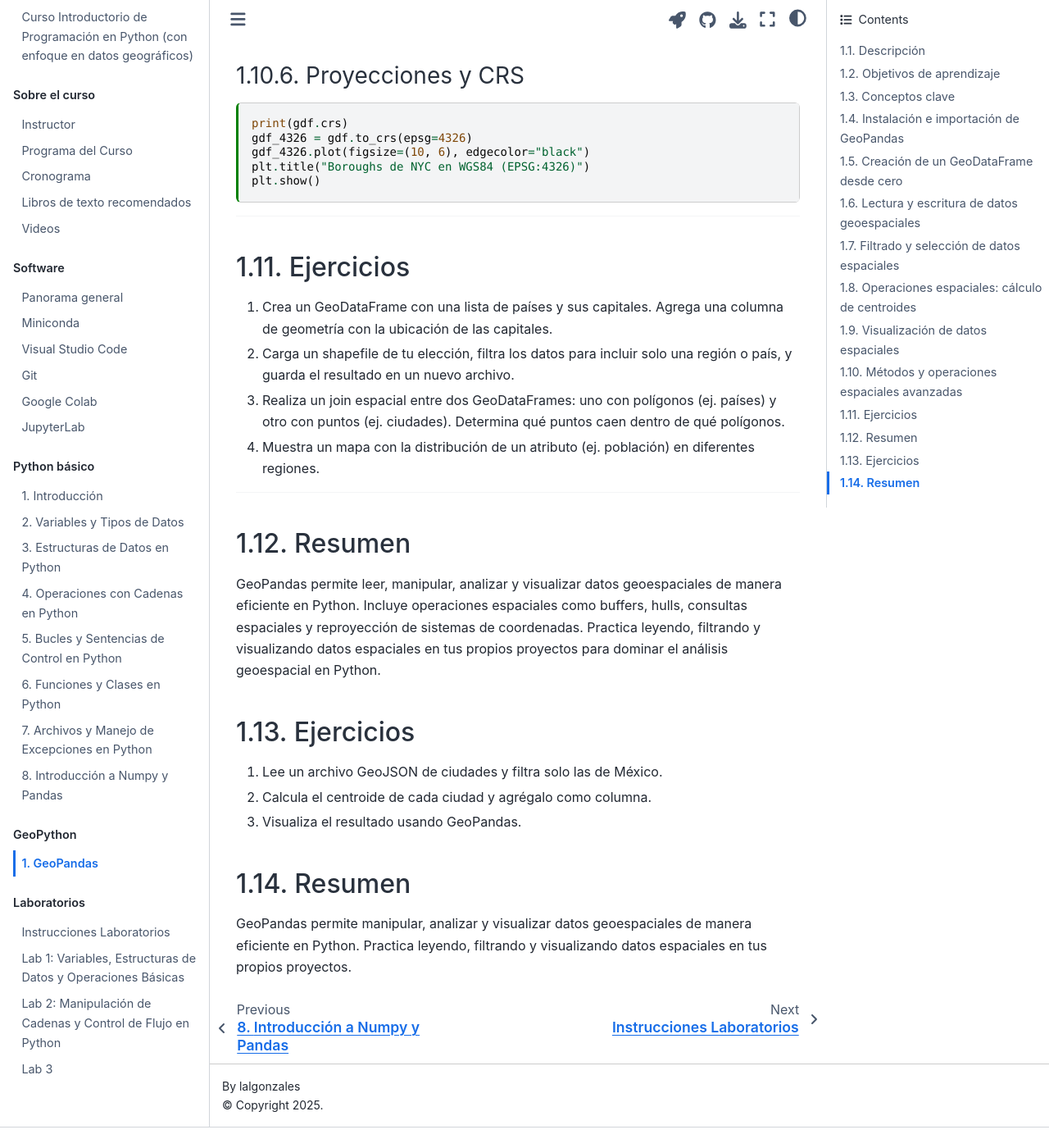
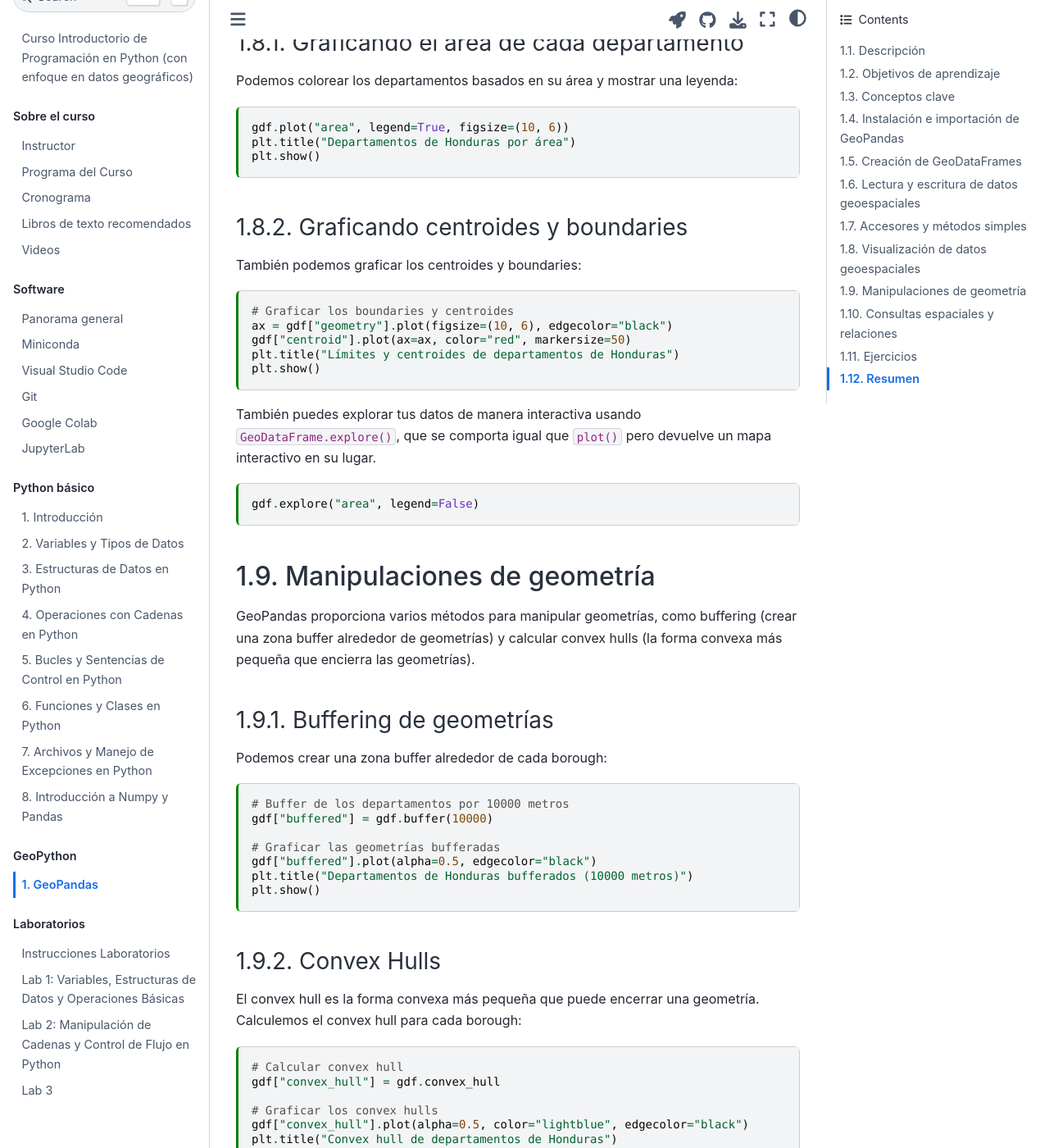
Before and after one commit to lalgonzales/geo-intro-py, a Jupyter Book: the page built from contenido/geoespacial/09_geopandas.md, in a window 1280 px wide and 1400 px high, scrolled down 4327 px. Shown: the whole window at 82% size. Built offline with Jupyter Book 1.0.4 settings and Sphinx 7.4.7 and the Sphinx Book theme 1.1.4, drawn with Linux system fonts in a browser that asks for light colours; before the commit the page ends 5702 px from its top, so only the background shows below that; some of the changed text lies outside the part shown.

Commit message:
docs(geoespacial): enhance geopandas lesson with examples and explanations (#36)
- update the introduction to include main geopandas structures
- add a section on creating geodataframes from scratch
- enhance the reading and writing data section with examples
- include simple accessors and methods for geometry manipulation
- add a section on visualizing geospatial data with map examples
- add geometry manipulation examples
- enhance the section on spatial queries and relationships
- include a section on projections and coordinate reference systems (crs)
- update the exercises and summary sections
- add folium and mapclassify to pyproject.toml
- update uv.lock

````diff
--- a/contenido/geoespacial/09_geopandas.md
+++ b/contenido/geoespacial/09_geopandas.md
@@ -33,21 +33,21 @@ kernelspec:
 
 ## Conceptos clave
 
-Las estructuras principales de GeoPandas son `GeoDataFrame` y `GeoSeries`. Un `GeoDataFrame` es como un DataFrame de Pandas pero con una columna de geometría, lo que permite operaciones espaciales sobre los datos. Un `GeoDataFrame` puede tener varias columnas de geometría, pero solo una es la activa para operaciones espaciales (accesible con `.geometry`).
+Las estructuras principales de GeoPandas son `GeoDataFrame` y `GeoSeries`. Un `GeoDataFrame` extiende la funcionalidad de un DataFrame de Pandas agregando una columna de geometría, lo que permite operaciones espaciales sobre formas geométricas. El `GeoSeries` maneja datos geométricos (puntos, polígonos, etc.).
 
----
+Un `GeoDataFrame` puede tener múltiples columnas de geometría, pero solo una es considerada la geometría activa en cualquier momento. Todas las operaciones espaciales se aplican a esta geometría activa, accesible vía el atributo `.geometry`.
 
-gdf = gpd.read_file(url)
+GeoPandas combina las funcionalidades de Pandas y Shapely, permitiendo operaciones geoespaciales como uniones espaciales, buffers, intersecciones y proyecciones con facilidad.
 
 ## Instalación e importación de GeoPandas
 
-Antes de comenzar, asegúrate de tener instalado GeoPandas:
+Antes de comenzar, asegúrate de tener instalado GeoPandas. Puedes instalarlo usando:
 
 ```{code-cell} ipython3
 # %pip install geopandas
 ```
 
-Importa las librerías necesarias:
+Una vez instalado, importa GeoPandas y otras librerías necesarias:
 
 ```{code-cell} ipython3
 import pandas as pd
@@ -55,9 +55,12 @@ import geopandas as gpd
 import matplotlib.pyplot as plt
 ```
 
-## Creación de un GeoDataFrame desde cero
+## Creación de GeoDataFrames
+
+Un GeoDataFrame es una estructura tabular que contiene una columna `geometry`, que almacena las formas geométricas. Puedes crear un GeoDataFrame a partir de una lista de geometrías o desde un DataFrame de Pandas.
 
 ```{code-cell} ipython3
+# Creando un GeoDataFrame desde cero
 data = {
     "Ciudad": ["CDMX", "NYC", "Londres", "París"],
     "Latitud": [19.4, 40.7128, 51.5074, 48.8566],
@@ -65,7 +68,7 @@ data = {
 }
 df = pd.DataFrame(data)
 gdf = gpd.GeoDataFrame(df, geometry=gpd.points_from_xy(df.Longitud, df.Latitud))
-print(gdf)
+gdf
 ```
 
 ## Lectura y escritura de datos geoespaciales
@@ -74,137 +77,226 @@ GeoPandas permite leer y escribir múltiples formatos como Shapefile, GeoJSON y
 
 ### Lectura de un archivo GeoJSON
 
+Cargaremos el dataset de boroughs de Nueva York desde un archivo GeoJSON alojado en línea.
+
 ```{code-cell} ipython3
-url = "https://github.com/opengeos/datasets/releases/download/vector/nybb.geojson"
+url = "https://github.com/lalgonzales/datasets/blob/main/vector/departamentos_hn.geojson?raw=true"
 gdf = gpd.read_file(url)
-print(gdf.head())
+gdf.head()
 ```
+
+Este `GeoDataFrame` contiene varias columnas, incluyendo `depto`, que representa los nombres de los departamentos, y `geometry`, que almacena los polígonos para cada departamento.
 
 ### Escritura de un archivo GeoJSON
 
+GeoPandas también soporta guardar datos geoespaciales en disco. Por ejemplo, podemos guardar el GeoDataFrame como un nuevo archivo GeoJSON:
+
 ```{code-cell} ipython3
-output_file = "nyc_boroughs.geojson"
+output_file = "deptos_hn.geojson"
 gdf.to_file(output_file, driver="GeoJSON")
 print(f"GeoDataFrame guardado en {output_file}")
 ```
 
-### Escritura de otros formatos
+De manera similar, puedes escribir GeoDataFrames a otros formatos, como Shapefiles, GeoPackage y más.
 
 ```{code-cell} ipython3
-output_file = "nyc_boroughs.shp"
-gdf.to_file(output_file)
-output_file = "nyc_boroughs.gpkg"
+output_file = "deptos_hn.shp"
+gdf.to_file(output_file, driver="ESRI Shapefile")
+```
+
+```{code-cell} ipython3
+output_file = "deptos_hn.gpkg"
 gdf.to_file(output_file, driver="GPKG")
 ```
 
 ---
 
-## Filtrado y selección de datos espaciales
+## Accesores y métodos simples
+
+Ahora que tenemos los datos, exploremos algunos métodos simples de GeoPandas para manipular y analizar los datos geométricos.
+
+### Medición de área
+
+Podemos calcular el área de cada departamento. GeoPandas calcula automáticamente el área de cada polígono:
+
 ```{code-cell} ipython3
-mexico = gdf[gdf["country"] == "Mexico"]
-print(mexico)
+# Establecer depto como índice para referencia más fácil
+gdf = gdf.set_index("depto")
+
+# Calcular el área
+gdf["area"] = gdf.area
+gdf
 ```
 
-## Operaciones espaciales: cálculo de centroides
+### Obtención de boundaries y centroides de polígonos
+
+Para obtener el boundary (líneas) y centroide (punto central) de cada polígono:
+
 ```{code-cell} ipython3
-mexico["centroide"] = mexico.geometry.centroid
-print(mexico[["name", "centroide"]])
+# Obtener el boundary de cada polígono
+gdf["boundary"] = gdf.boundary
+
+# Obtener el centroide de cada polígono
+gdf["centroid"] = gdf.centroid
+
+gdf[["boundary", "centroid"]]
 ```
 
-## Visualización de datos espaciales
+### Medición de distancias
+
+También podemos medir la distancia desde el centroide de cada departamento a un punto de referencia, como el centroide de Francisco Morazán.
+
 ```{code-cell} ipython3
-mexico.plot(column="population", legend=True)
+# Usar el centroide de Francisco Morazán como punto de referencia
+fm_centroid = gdf.loc["Francisco Morazán", "centroid"]
+
+# Calcular la distancia desde cada centroide al centroide de Francisco Morazán
+gdf["distancia_a_fm"] = gdf["centroid"].distance(fm_centroid)
+gdf[["centroid", "distancia_a_fm"]]
+```
+
+### Cálculo de distancia media
+
+Podemos calcular la distancia media entre los centroides de los departamentos y Francisco Morazán:
+
+```{code-cell} ipython3
+distancia_media = gdf["distancia_a_fm"].mean()
+print(f"Distancia media a Francisco Morazán: {distancia_media} unidades")
 ```
 
 ---
 
-## Métodos y operaciones espaciales avanzadas
+## Visualización de datos geoespaciales
 
-### Medición de área, boundaries y centroides
+GeoPandas se integra con Matplotlib para graficar fácilmente datos geoespaciales. Creemos algunos mapas para visualizar los datos.
+
+### Graficando el área de cada departamento
+
+Podemos colorear los departamentos basados en su área y mostrar una leyenda:
+
 ```{code-cell} ipython3
-gdf = gdf.set_index("BoroName")
-gdf["area"] = gdf.area
-gdf["boundary"] = gdf.boundary
-gdf["centroide"] = gdf.centroid
-print(gdf[["area", "boundary", "centroide"]])
-```
-
-### Medición de distancias
-```{code-cell} ipython3
-manhattan_centroid = gdf.loc["Manhattan", "centroide"]
-gdf["distancia_a_manhattan"] = gdf["centroide"].distance(manhattan_centroid)
-print(gdf[["centroide", "distancia_a_manhattan"]])
-```
-
-### Buffer y convex hull
-```{code-cell} ipython3
-# Buffer de 10000 unidades
-gdf["buffered"] = gdf.buffer(10000)
-gdf["convex_hull"] = gdf.convex_hull
-```
-
-### Visualización avanzada
-```{code-cell} ipython3
-# Mapa coloreado por área
 gdf.plot("area", legend=True, figsize=(10, 6))
-plt.title("Boroughs de NYC por área")
-plt.show()
-
-# Centroides y boundaries
-a = gdf.plot(edgecolor="black", facecolor="none")
-gdf["centroide"].plot(ax=a, color="red", marker="o", label="Centroides")
-gdf["boundary"].plot(ax=a, color="blue", label="Boundaries")
-plt.legend()
-plt.show()
-
-# Buffer y convex hull
-gdf["buffered"].plot(alpha=0.5, edgecolor="black")
-plt.title("Buffer de boroughs (10,000 unidades)")
-plt.show()
-gdf["convex_hull"].plot(alpha=0.5, color="lightblue", edgecolor="black")
-plt.title("Convex hull de boroughs")
+plt.title("Departamentos de Honduras por área")
 plt.show()
 ```
 
-### Consultas espaciales
+### Graficando centroides y boundaries
+
+También podemos graficar los centroides y boundaries:
+
 ```{code-cell} ipython3
-# Intersección de buffers con Manhattan
-manhattan_geom = gdf.loc["Manhattan", "geometry"]
-gdf["intersecta_manhattan"] = gdf["buffered"].intersects(manhattan_geom)
-print(gdf[["intersecta_manhattan"]])
-
-# Centroides dentro del polígono
-gdf["centroide_en_borough"] = gdf["centroide"].within(gdf["geometry"])
-print(gdf[["centroide_en_borough"]])
-```
-
-### Proyecciones y CRS
-```{code-cell} ipython3
-print(gdf.crs)
-gdf_4326 = gdf.to_crs(epsg=4326)
-gdf_4326.plot(figsize=(10, 6), edgecolor="black")
-plt.title("Boroughs de NYC en WGS84 (EPSG:4326)")
+# Graficar los boundaries y centroides
+ax = gdf["geometry"].plot(figsize=(10, 6), edgecolor="black")
+gdf["centroid"].plot(ax=ax, color="red", markersize=50)
+plt.title("Límites y centroides de departamentos de Honduras")
 plt.show()
 ```
 
----
+También puedes explorar tus datos de manera interactiva usando `GeoDataFrame.explore()`, que se comporta igual que `plot()` pero devuelve un mapa interactivo en su lugar.
+
+```{code-cell} ipython3
+gdf.explore("area", legend=False)
+```
+
+## Manipulaciones de geometría
+
+GeoPandas proporciona varios métodos para manipular geometrías, como buffering (crear una zona buffer alrededor de geometrías) y calcular convex hulls (la forma convexa más pequeña que encierra las geometrías).
+
+### Buffering de geometrías
+
+Podemos crear una zona buffer alrededor de cada borough:
+
+```{code-cell} ipython3
+# Buffer de los departamentos por 10000 metros
+gdf["buffered"] = gdf.buffer(10000)
+
+# Graficar las geometrías bufferadas
+gdf["buffered"].plot(alpha=0.5, edgecolor="black")
+plt.title("Departamentos de Honduras bufferados (10000 metros)")
+plt.show()
+```
+
+### Convex Hulls
+
+El convex hull es la forma convexa más pequeña que puede encerrar una geometría. Calculemos el convex hull para cada borough:
+
+```{code-cell} ipython3
+# Calcular convex hull
+gdf["convex_hull"] = gdf.convex_hull
+
+# Graficar los convex hulls
+gdf["convex_hull"].plot(alpha=0.5, color="lightblue", edgecolor="black")
+plt.title("Convex hull de departamentos de Honduras")
+plt.show()
+```
+
+## Consultas espaciales y relaciones
+
+También podemos realizar consultas espaciales para examinar relaciones entre geometrías. Por ejemplo, podemos verificar qué boroughs están dentro de cierta distancia de Francisco Morazán.
+
+### Verificando intersecciones
+
+Podemos encontrar qué boroughs bufferados intersectan con la geometría original de Francisco Morazán:
+```{code-cell} ipython3
+# Obtener la geometría de Francisco Morazán
+fm_geom = gdf.loc["Francisco Morazán", "geometry"]
+
+# Verificar qué departamentos bufferados intersectan con la geometría de Francisco Morazán
+gdf["intersecta_fm"] = gdf["buffered"].intersects(fm_geom)
+gdf[["intersecta_fm"]]
+```
+
+### Verificando contención
+
+De manera similar, podemos verificar si los centroides están contenidos dentro de los boundaries de los boroughs:
+
+```{code-cell} ipython3
+# Verificar si los centroides están dentro de las geometrías originales de los departamentos
+gdf["centroide_en_departamento"] = gdf["centroid"].within(gdf["geometry"])
+gdf[["centroide_en_departamento"]]
+```
+
+### Proyecciones y sistemas de referencia de coordenadas (CRS)
+
+GeoPandas facilita el manejo de proyecciones. Cada GeoSeries y GeoDataFrame tiene un atributo crs que define su CRS.
+
+### Verificando el CRS
+
+Verifiquemos el CRS del dataset de departamentos de Honduras:
+
+```{code-cell} ipython3
+print(gdf.crs)
+```
+
+El CRS para este dataset es [`EPSG:32616`](https://epsg.io/32616) (WS84 / UTM zone 16N). Podemos reproyectar las geometrías a WGS84 ([`EPSG:4326`](https://epsg.io/4326)), que usa coordenadas de latitud y longitud.
+
+[EPSG](https://epsg.io) significa European Petroleum Survey Group, que fue una organización científica que estandarizó sistemas de referencia geodésicos y de coordenadas. Los códigos EPSG son identificadores únicos que representan sistemas de coordenadas y otras propiedades geodésicas.
+
+### Reproyectando a WGS84
+
+```{code-cell} ipython3
+# Reproyectar el GeoDataFrame a WGS84 (EPSG:4326)
+gdf_4326 = gdf.to_crs(epsg=4326)
+
+# Graficar las geometrías reproyectadas
+gdf_4326.plot(figsize=(10, 6), edgecolor="black")
+plt.title("Departamentos de Honduras en WGS84 (EPSG:4326)")
+plt.show()
+```
+
+Nota cómo las coordenadas han cambiado de metros a grados.
 
 ## Ejercicios
-1. Crea un GeoDataFrame con una lista de países y sus capitales. Agrega una columna de geometría con la ubicación de las capitales.
-2. Carga un shapefile de tu elección, filtra los datos para incluir solo una región o país, y guarda el resultado en un nuevo archivo.
-3. Realiza un join espacial entre dos GeoDataFrames: uno con polígonos (ej. países) y otro con puntos (ej. ciudades). Determina qué puntos caen dentro de qué polígonos.
-4. Muestra un mapa con la distribución de un atributo (ej. población) en diferentes regiones.
 
----
+1. Crea un GeoDataFrame que contenga una lista de países y sus capitales. Agrega una columna de geometría con las ubicaciones de las capitales.
+2. Carga un shapefile de tu elección, filtra los datos para incluir solo una región o país específico, y guarda el GeoDataFrame filtrado en un nuevo archivo.
+3. Realiza una unión espacial entre dos GeoDataFrames: uno conteniendo polígonos (ej. fronteras de países) y uno conteniendo puntos (ej. ciudades). Determina qué puntos caen dentro de qué polígonos.
+4. Grafica un mapa mostrando la distribución de un atributo particular (ej. población) a través de diferentes regiones.
+
+```{code-cell} ipython3
+
+```
 
 ## Resumen
 
-GeoPandas permite leer, manipular, analizar y visualizar datos geoespaciales de manera eficiente en Python. Incluye operaciones espaciales como buffers, hulls, consultas espaciales y reproyección de sistemas de coordenadas. Practica leyendo, filtrando y visualizando datos espaciales en tus propios proyectos para dominar el análisis geoespacial en Python.
-
-## Ejercicios
-1. Lee un archivo GeoJSON de ciudades y filtra solo las de México.
-2. Calcula el centroide de cada ciudad y agrégalo como columna.
-3. Visualiza el resultado usando GeoPandas.
-
-## Resumen
-GeoPandas permite manipular, analizar y visualizar datos geoespaciales de manera eficiente en Python. Practica leyendo, filtrando y visualizando datos espaciales en tus propios proyectos.
+Esta lección proporcionó una introducción al trabajo con datos geoespaciales usando GeoPandas. Cubrimos conceptos básicos como leer/escribir datos geoespaciales, realizar operaciones espaciales (ej. buffering, intersecciones) y visualizar datos geoespaciales usando mapas. GeoPandas, construido sobre Pandas y Shapely, permite análisis geoespacial eficiente e intuitivo en Python.
--- a/pyproject.toml
+++ b/pyproject.toml
@@ -30,9 +30,11 @@ dev = [
     "pre-commit>=4.3.0",
 ]
 pages = [
+    "folium>=0.20.0",
     "geopandas>=1.0.1",
     "ipykernel>=6.29.5",
     "jupyter-book>=1.0.0",
+    "mapclassify>=2.8.1",
     "matplotlib>=3.9.4",
     "myst-nb>=1.3.0",
     "nbconvert>=7.16.6",
````
Also changed, not shown: 2 other files.
